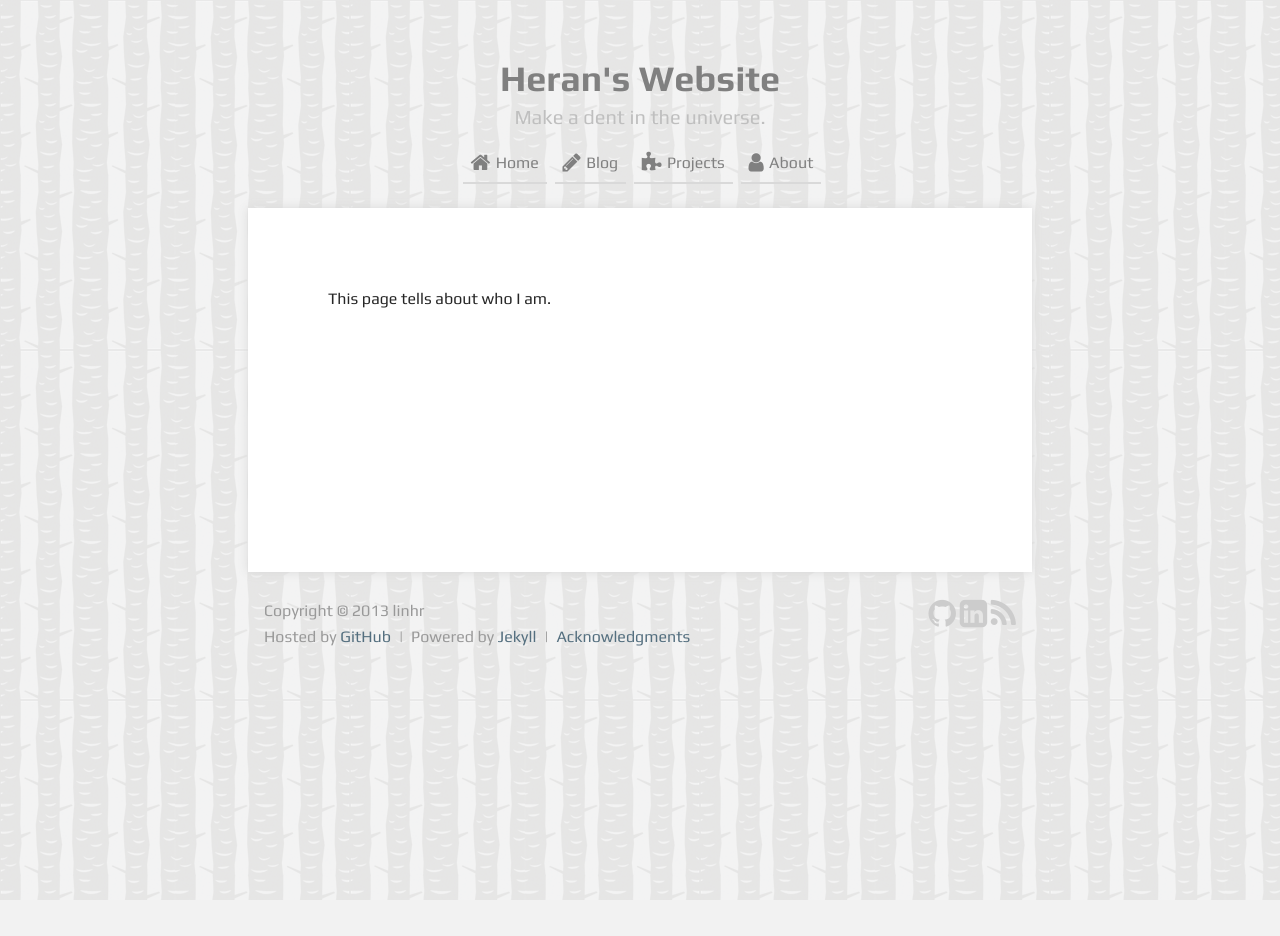
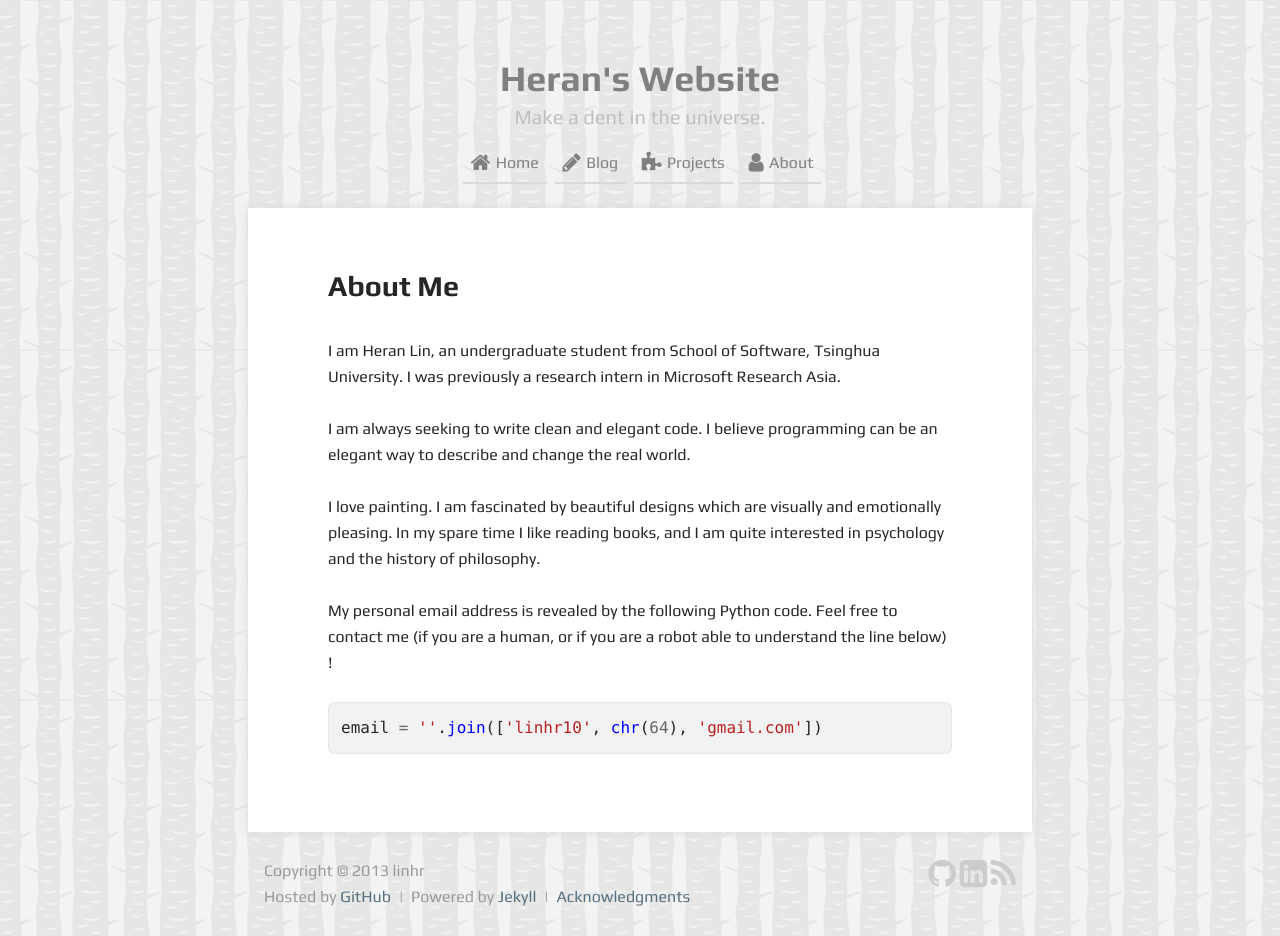
Before and after one commit to linhr/linhr.github.io, a Jekyll site: the page built from about/index.md, in a window 1280 px wide. Built offline with Jekyll 4.4.1, drawn with Linux system fonts in a browser that asks for light colours; nearby versions of some CDN libraries; Markdown is read by kramdown in place of the engine named in the settings; before the commit the page ends 900 px from its top, so only the background shows below that.

Commit message:
update about-me

```diff
--- a/about/index.md
+++ b/about/index.md
@@ -3,4 +3,17 @@ layout: default
 title: About Me
 ---
 
-This page tells about who I am.
+About Me
+========
+
+I am Heran Lin, an undergraduate student from School of Software, Tsinghua University. I was previously a research intern in Microsoft Research Asia.
+
+I am always seeking to write clean and elegant code. I believe programming can be an elegant way to describe and change the real world.
+
+I love painting. I am fascinated by beautiful designs which are visually and emotionally pleasing. In my spare time I like reading books, and I am quite interested in psychology and the history of philosophy.
+
+My personal email address is revealed by the following Python code. Feel free to contact me (if you are a human, or if you are a robot able to understand the line below) !
+
+~~~python
+email = ''.join(['linhr10', chr(64), 'gmail.com'])
+~~~
```
